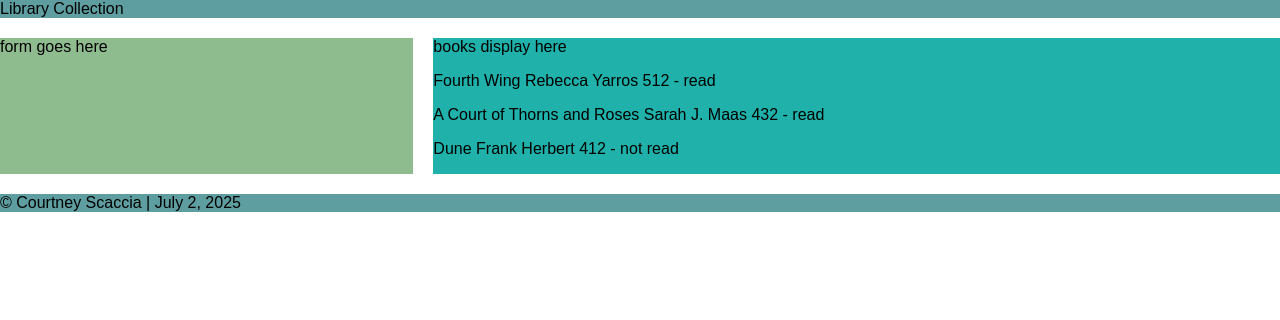
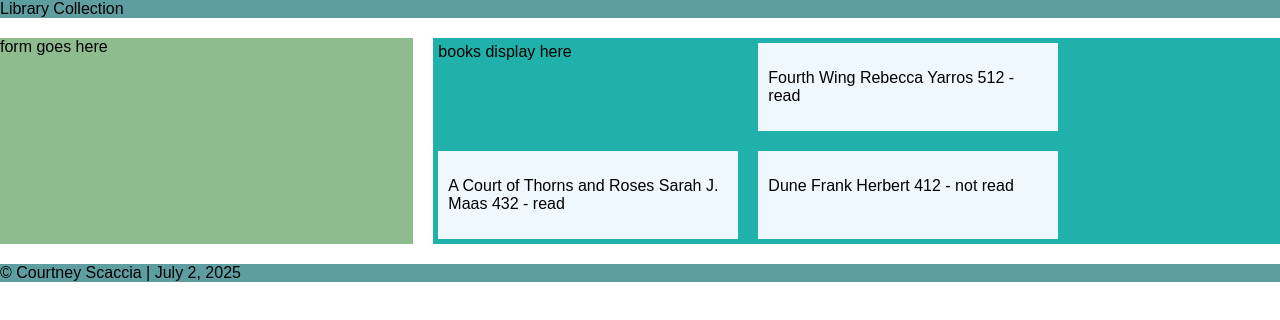
Before and after one commit to CScaccia615/Library-Collection, a plain HTML site: page index.html in a window 1280 px wide. Drawn offline with Linux system fonts and the light colour scheme.

Commit message:
create sub-grid for library-container
Also included in this commit:
  - added padding for books

```diff
--- a/styles.css
+++ b/styles.css
@@ -41,9 +41,21 @@
 /*Library container */
 .library-container {
     background-color:lightseagreen; /*for debugging purposes*/
+    padding:5px;
 
     grid-column: 5 / 13;
     grid-row: 2;
+
+    display: grid;
+    gap:20px;
+    grid-template-columns: repeat(auto-fill, minmax(300px, .25fr));
+}
+
+.library-container div {
+    background-color: aliceblue; /*for debugging purposes */
+    padding:10px;
+
+
 }
 
 /*footer styles */
```
